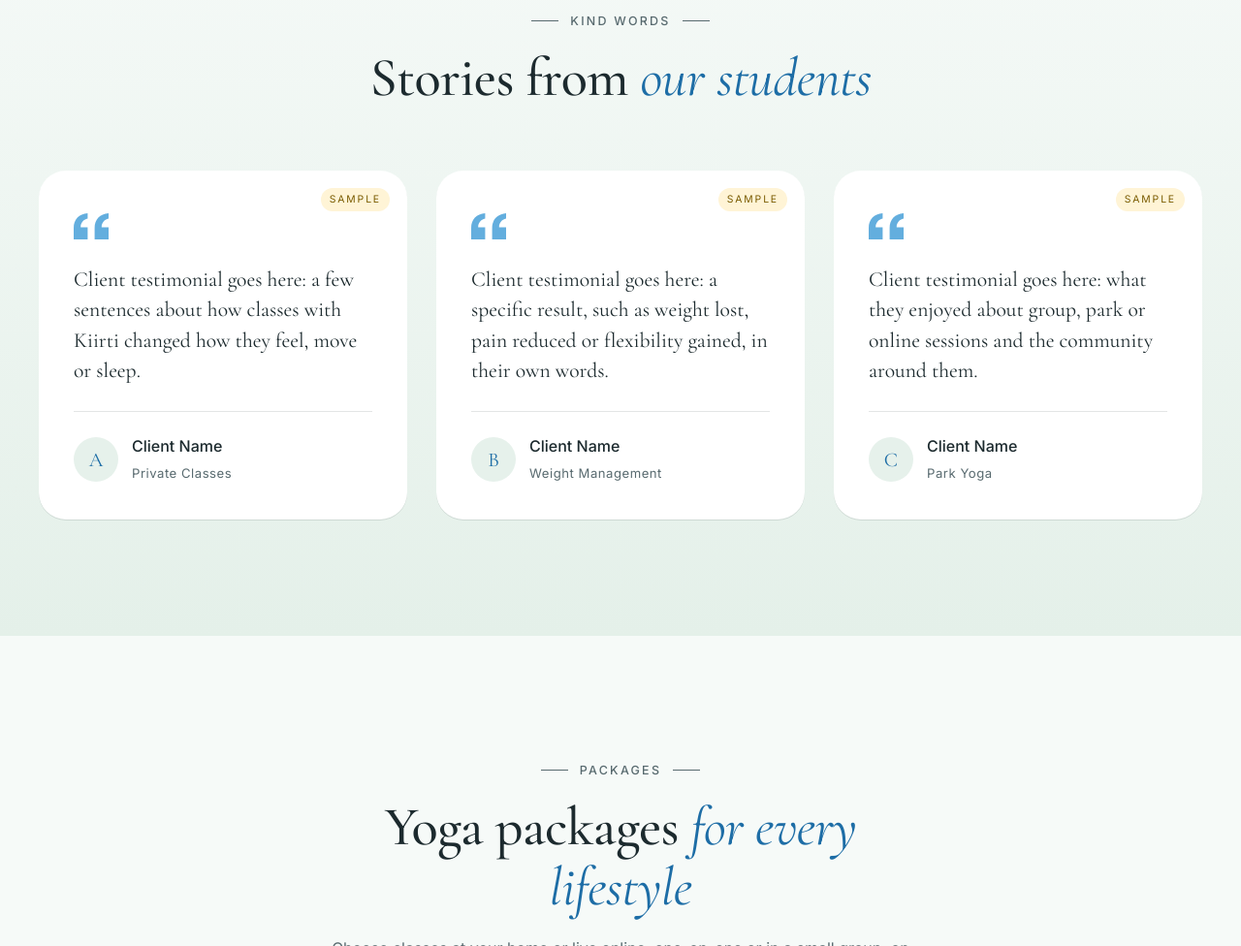
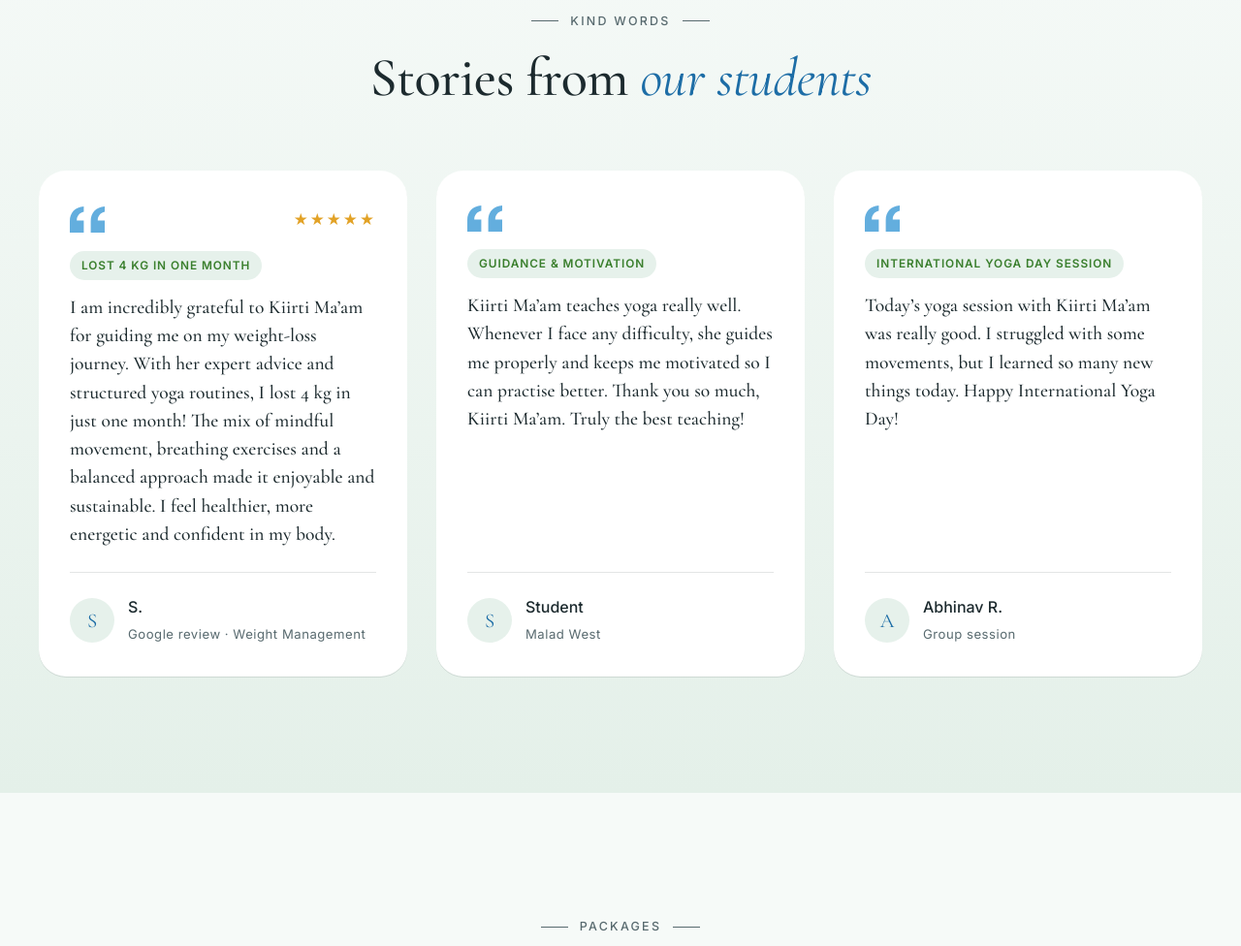
Before and after one commit to digitalimage144/beyogiic-website, a plain HTML site: page index.html in a window 1280 px wide. Shown: the part 4452-5428 px from the top of the page at 97% size. Drawn offline with nearby package versions, Linux system fonts and the light colour scheme.

Commit message:
Add real student testimonials
Replace the three sample cards with real quotes: a 5-star Google review
(lost 4 kg in a month), a student from Malad, and Abhinav R. from the
International Yoga Day session. Each card gets a short result tag.

Co-Authored-By: Claude Opus 5.5 <noreply@anthropic.com>

```diff
--- a/css/style.css
+++ b/css/style.css
@@ -309,12 +309,19 @@ h1 em, h2 em { font-style: italic; color: var(--rose-deep); font-weight: 400; }
 .testimonial-track { display: grid; grid-template-columns: repeat(3, 1fr); gap: 30px; }
 .testimonial {
   position: relative; background: var(--white);
-  border-radius: var(--radius-lg); padding: 44px 36px 34px;
-  display: flex; flex-direction: column; gap: 26px;
+  border-radius: var(--radius-lg); padding: 36px 32px 30px;
+  display: flex; flex-direction: column;
   box-shadow: 0 1px 0 var(--line);
 }
 .quote-mark { width: 36px; height: 27px; color: var(--rose); opacity: .8; }
-.testimonial blockquote { font-family: var(--serif); font-size: 1.35rem; line-height: 1.45; color: var(--ink); flex: 1; }
+.testimonial blockquote { font-family: var(--serif); font-size: 1.22rem; font-weight: 500; line-height: 1.5; color: var(--ink); flex: 1; margin-bottom: 24px; }
+.t-top { display: flex; align-items: center; justify-content: space-between; gap: 12px; margin-bottom: 18px; }
+.t-top .quote-mark { margin: 0; }
+.t-stars { color: #E2A226; font-size: 1.05rem; letter-spacing: 0.12em; }
+.t-result {
+  align-self: flex-start; margin-bottom: 14px; padding: 5px 12px; border-radius: 999px;
+  background: var(--sand); color: var(--leaf-deep); font-size: 0.74rem; font-weight: 600; letter-spacing: 0.08em; text-transform: uppercase;
+}
 .testimonial figcaption { display: flex; align-items: center; gap: 14px; padding-top: 22px; border-top: 1px solid var(--line); }
 .testimonial figcaption strong { display: block; font-weight: 500; }
 .testimonial figcaption small { font-size: 0.82rem; color: var(--muted); letter-spacing: 0.04em; }
--- a/index.html
+++ b/index.html
@@ -318,7 +318,6 @@
     </section>
 
     <!-- ============ TESTIMONIALS ============ -->
-    <!-- TODO: replace the three placeholder testimonials below with real client quotes, then delete the "sample" badges. -->
     <section class="section testimonials" id="testimonials" aria-labelledby="testimonials-title">
       <div class="container">
         <div class="section-head reveal">
@@ -328,32 +327,32 @@
 
         <div class="testimonial-track" tabindex="0" aria-label="Student testimonials">
           <figure class="testimonial reveal">
-            <span class="sample-badge">Sample</span>
-            <svg class="quote-mark" viewBox="0 0 40 30" aria-hidden="true"><path fill="currentColor" d="M0 30V17C0 7 6 1 16 0v6c-5 1-8 5-8 10h8v14H0zm24 0V17c0-10 6-16 16-17v6c-5 1-8 5-8 10h8v14H24z"/></svg>
-            <blockquote>Client testimonial goes here: a few sentences about how classes with Kiirti changed how they feel, move or sleep.</blockquote>
+            <div class="t-top"><svg class="quote-mark" viewBox="0 0 40 30" aria-hidden="true"><path fill="currentColor" d="M0 30V17C0 7 6 1 16 0v6c-5 1-8 5-8 10h8v14H0zm24 0V17c0-10 6-16 16-17v6c-5 1-8 5-8 10h8v14H24z"/></svg><span class="t-stars" role="img" aria-label="Rated 5 out of 5">★★★★★</span></div>
+            <p class="t-result">Lost 4 kg in one month</p>
+            <blockquote>I am incredibly grateful to Kiirti Ma&rsquo;am for guiding me on my weight-loss journey. With her expert advice and structured yoga routines, I lost 4 kg in just one month! The mix of mindful movement, breathing exercises and a balanced approach made it enjoyable and sustainable. I feel healthier, more energetic and confident in my body.</blockquote>
             <figcaption>
-              <span class="t-avatar" aria-hidden="true">A</span>
-              <span><strong>Client Name</strong><small>Private Classes</small></span>
+              <span class="t-avatar" aria-hidden="true">S</span>
+              <span><strong>S.</strong><small>Google review &middot; Weight Management</small></span>
             </figcaption>
           </figure>
 
           <figure class="testimonial reveal">
-            <span class="sample-badge">Sample</span>
-            <svg class="quote-mark" viewBox="0 0 40 30" aria-hidden="true"><path fill="currentColor" d="M0 30V17C0 7 6 1 16 0v6c-5 1-8 5-8 10h8v14H0zm24 0V17c0-10 6-16 16-17v6c-5 1-8 5-8 10h8v14H24z"/></svg>
-            <blockquote>Client testimonial goes here: a specific result, such as weight lost, pain reduced or flexibility gained, in their own words.</blockquote>
+            <div class="t-top"><svg class="quote-mark" viewBox="0 0 40 30" aria-hidden="true"><path fill="currentColor" d="M0 30V17C0 7 6 1 16 0v6c-5 1-8 5-8 10h8v14H0zm24 0V17c0-10 6-16 16-17v6c-5 1-8 5-8 10h8v14H24z"/></svg></div>
+            <p class="t-result">Guidance &amp; motivation</p>
+            <blockquote>Kiirti Ma&rsquo;am teaches yoga really well. Whenever I face any difficulty, she guides me properly and keeps me motivated so I can practise better. Thank you so much, Kiirti Ma&rsquo;am. Truly the best teaching!</blockquote>
             <figcaption>
-              <span class="t-avatar" aria-hidden="true">B</span>
-              <span><strong>Client Name</strong><small>Weight Management</small></span>
+              <span class="t-avatar" aria-hidden="true">S</span>
+              <span><strong>Student</strong><small>Malad West</small></span>
             </figcaption>
           </figure>
 
           <figure class="testimonial reveal">
-            <span class="sample-badge">Sample</span>
-            <svg class="quote-mark" viewBox="0 0 40 30" aria-hidden="true"><path fill="currentColor" d="M0 30V17C0 7 6 1 16 0v6c-5 1-8 5-8 10h8v14H0zm24 0V17c0-10 6-16 16-17v6c-5 1-8 5-8 10h8v14H24z"/></svg>
-            <blockquote>Client testimonial goes here: what they enjoyed about group, park or online sessions and the community around them.</blockquote>
+            <div class="t-top"><svg class="quote-mark" viewBox="0 0 40 30" aria-hidden="true"><path fill="currentColor" d="M0 30V17C0 7 6 1 16 0v6c-5 1-8 5-8 10h8v14H0zm24 0V17c0-10 6-16 16-17v6c-5 1-8 5-8 10h8v14H24z"/></svg></div>
+            <p class="t-result">International Yoga Day session</p>
+            <blockquote>Today&rsquo;s yoga session with Kiirti Ma&rsquo;am was really good. I struggled with some movements, but I learned so many new things today. Happy International Yoga Day!</blockquote>
             <figcaption>
-              <span class="t-avatar" aria-hidden="true">C</span>
-              <span><strong>Client Name</strong><small>Park Yoga</small></span>
+              <span class="t-avatar" aria-hidden="true">A</span>
+              <span><strong>Abhinav R.</strong><small>Group session</small></span>
             </figcaption>
           </figure>
         </div>
```
Also changed, not shown: 1 other file.
